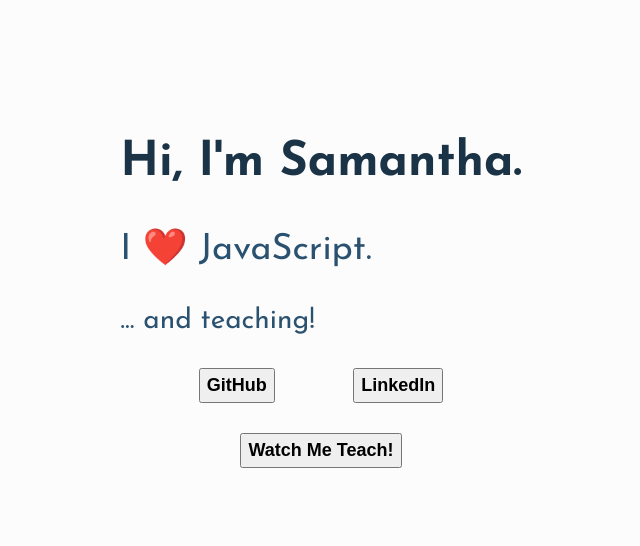
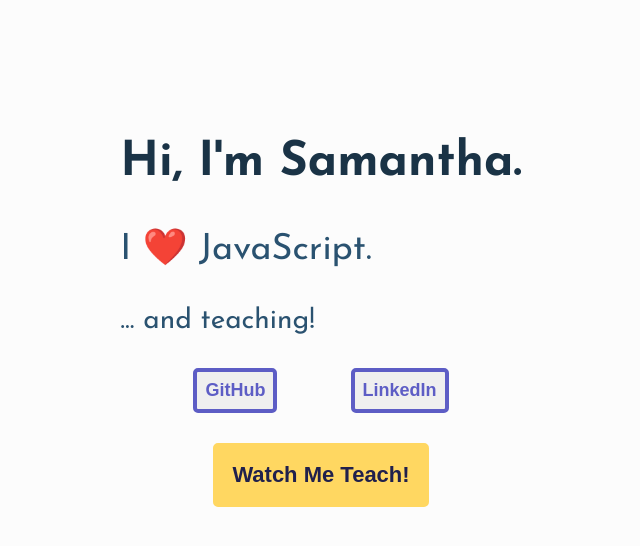
Before and after one commit to sbarli/tumbaa, a React (Create React App) app: page / in a window 1280 px wide. Shown: the top 546 px of the page, without its empty margins (319-959 px from the left). Built offline with nearby package versions, Linux system fonts and the light colour scheme.

Commit message:
(add)  🎨  sizes prop and styles (update)  🎨  themes

```diff
--- a/src/libs/ui/Button/Button.jsx
+++ b/src/libs/ui/Button/Button.jsx
@@ -4,28 +4,63 @@
 // styled components
 import styled from 'styled-components/macro';
 
+const buttonSizes = {
+  sm: `
+    padding: 8px;
+    font-size: 1.8rem;
+  `,
+  md: `
+    padding: 10px;
+    font-size: 2rem;
+  `,
+  lg: `
+  padding: 15px;
+  font-size: 2.2rem;
+  `,
+};
+
 const themes = {
-  green: `
-    color: white;
-    background: green;
-    border: 1px solid darkgreen;
-    border-radius: var(--input-radius);
-    padding: 5px;
+  gold: `
+    color: var(--blurple-dark);
+    background-color: var(--gold-light);
+    border: 4px solid var(--gold-light);
+    border-radius: var(--radius-default);
+
+    &:hover {
+      background-color: var(--gold-primary);
+      border-color: var(--gold-primary);
+    }
+  `,
+  blurple: `
+    color: var(--blurple-light);
+    border: 4px solid var(--blurple-light);
+    border-radius: var(--radius-default);
+
+    &:hover {
+      color: var(--blurple-primary);
+      border-color: var(--blurple-primary);
+    }
   `,
   transparent: `
-    color: black;
     background: transparent;
     border: none;
     border-radius: none;
   `,
 };
 
-const ButtonWrapper = styled.button(({ theme }) => `
+const ButtonWrapper = styled.button(({ theme, size }) => `
+  font-weight: var(--font-weight-bold);
+  color: var(--charcoal-primary);
+  cursor: pointer;
+
+  ${buttonSizes[size]}
   ${themes[theme]}
-  width: 15rem;
-  height: 3.5rem;
-  font-weight: var(--bold-font-weight);
-  font-size: var(--normal-font-size);
+
+  &:disabled {
+    color: var(--charcoal-light);
+    border-color: var(--charcoal-light);
+    cursor: default;
+  }
 `);
 
 const Button = (props) => {
@@ -36,12 +71,16 @@
 
 Button.defaultProps = {
   type: 'button',
+  size: 'md',
 };
 
 Button.propTypes = {
   children: PropTypes.any.isRequired,
+  size: PropTypes.oneOf([
+    'sm', 'md', 'lg',
+  ]).isRequired,
   theme: PropTypes.oneOf([
-    'green', 'transparent'
+    'gold', 'transparent', 'blurple',
   ]).isRequired,
   type: PropTypes.oneOf([
     'button', 'submit'
```
